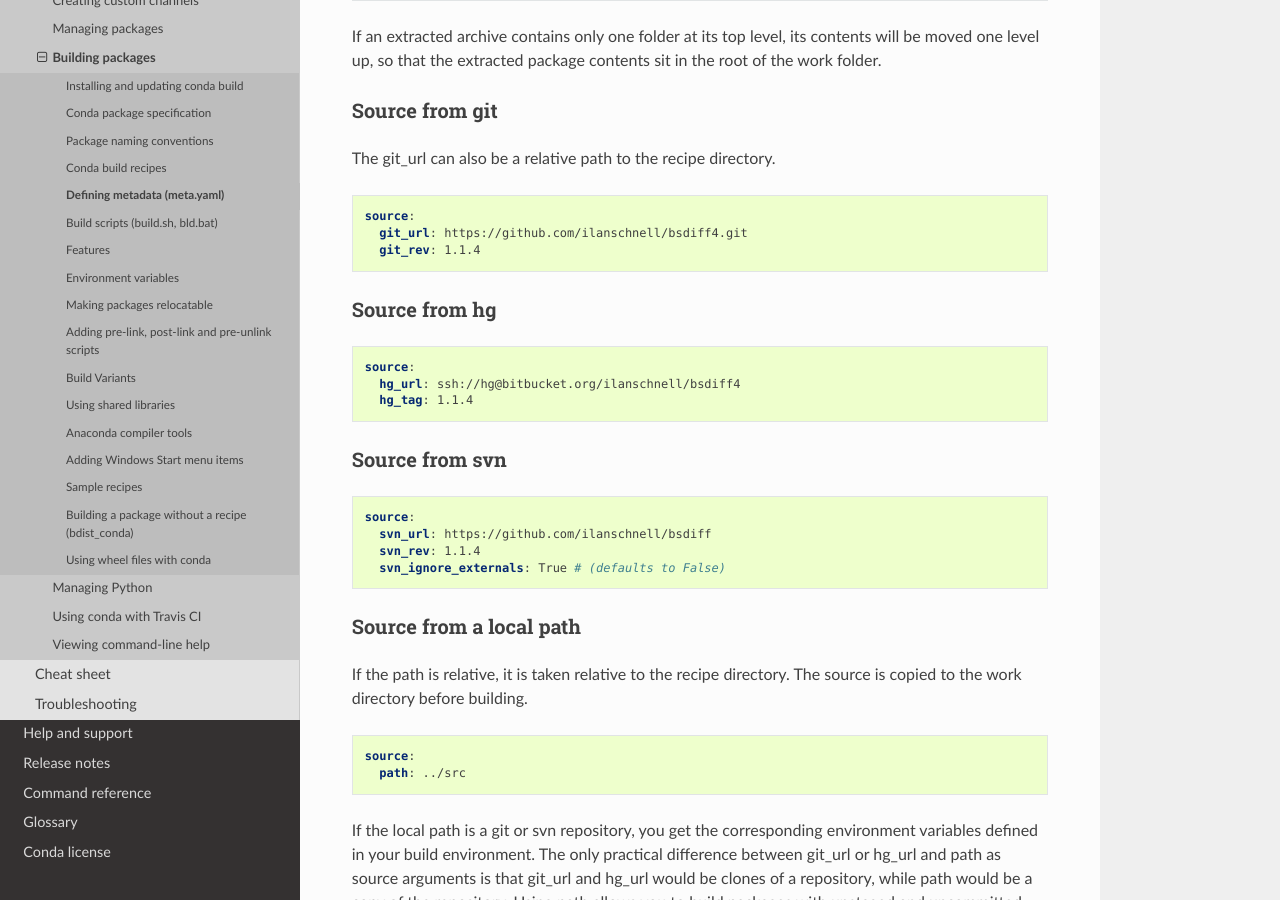
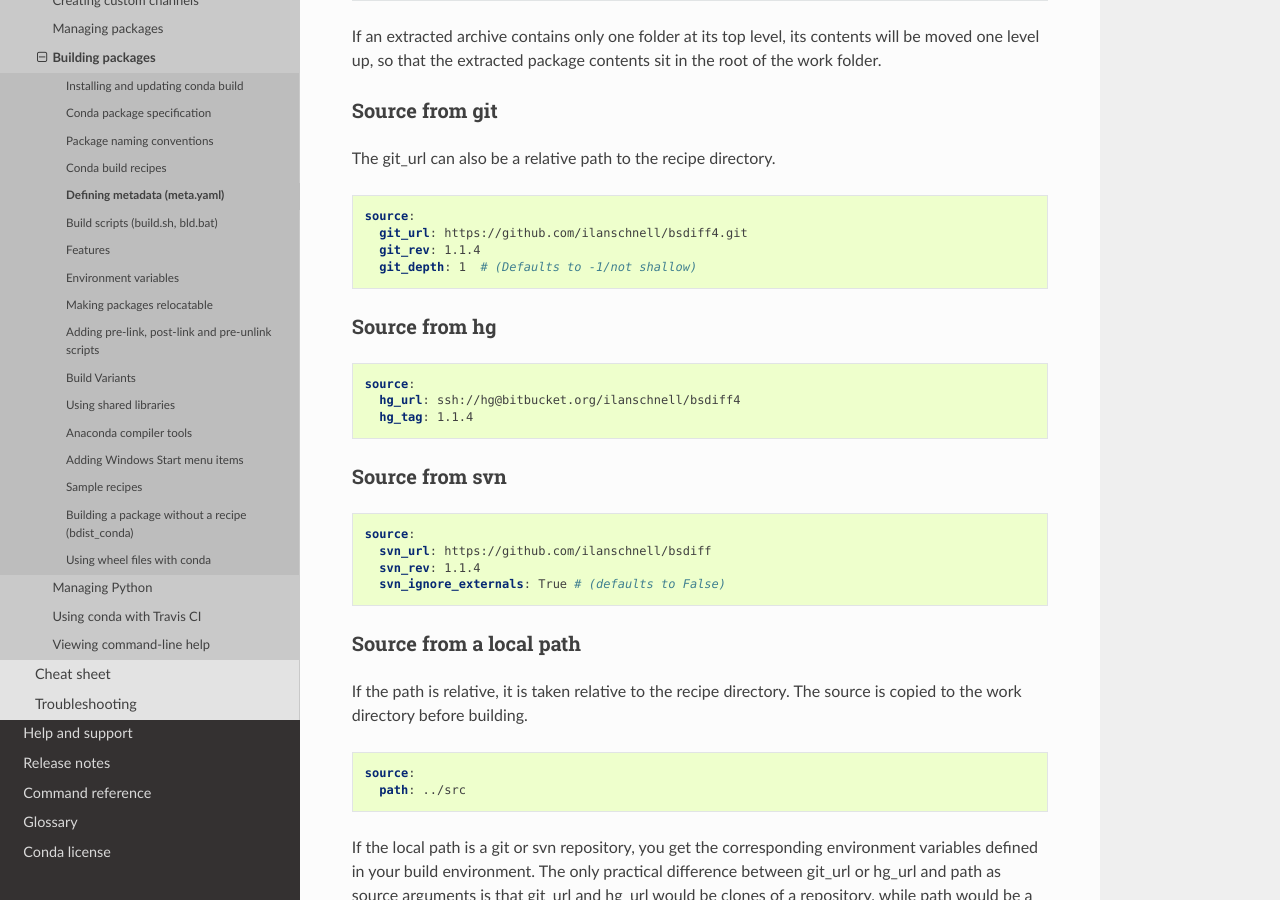
Before and after one commit to conda/conda-docs, a Sphinx documentation site: the page built from docs/source/user-guide/tasks/build-packages/define-metadata.rst, in a window 1280 px wide and 900 px high, scrolled down 1977 px. Built offline with Sphinx 7.4.7 and the Read the Docs theme 2.0.0, drawn with Linux system fonts in a browser that asks for light colours.

Commit message:
Document `git_depth`
Includes an example of using `git_depth` for a shallow clone with a
comment about the default being a non-shallow clone.

```diff
--- a/docs/source/user-guide/tasks/build-packages/define-metadata.rst
+++ b/docs/source/user-guide/tasks/build-packages/define-metadata.rst
@@ -92,6 +92,7 @@ The git_url can also be a relative path to the recipe directory.
    source:
      git_url: https://github.com/ilanschnell/bsdiff4.git
      git_rev: 1.1.4
+     git_depth: 1  # (Defaults to -1/not shallow)
 
 
 Source from hg
```
